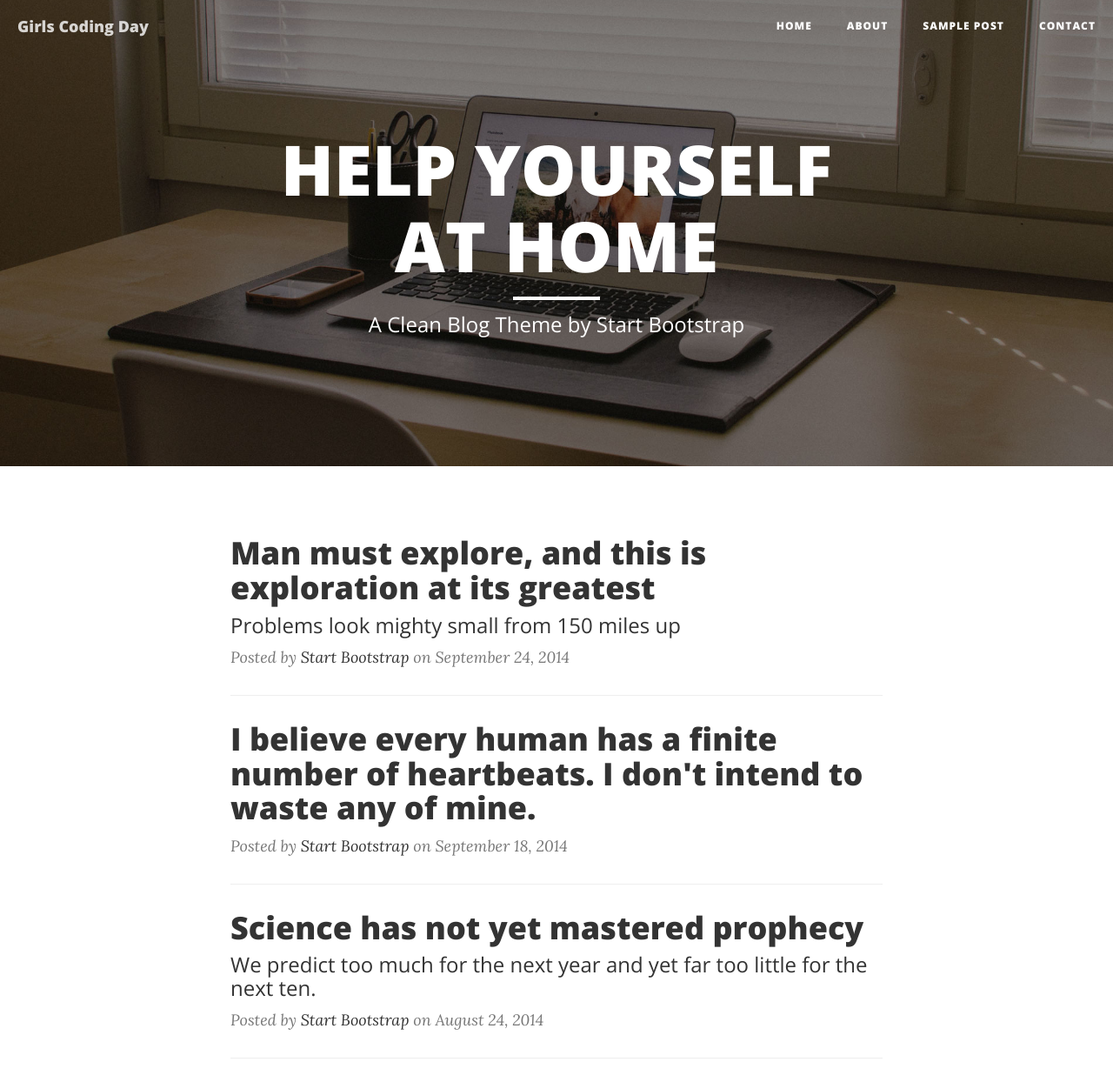
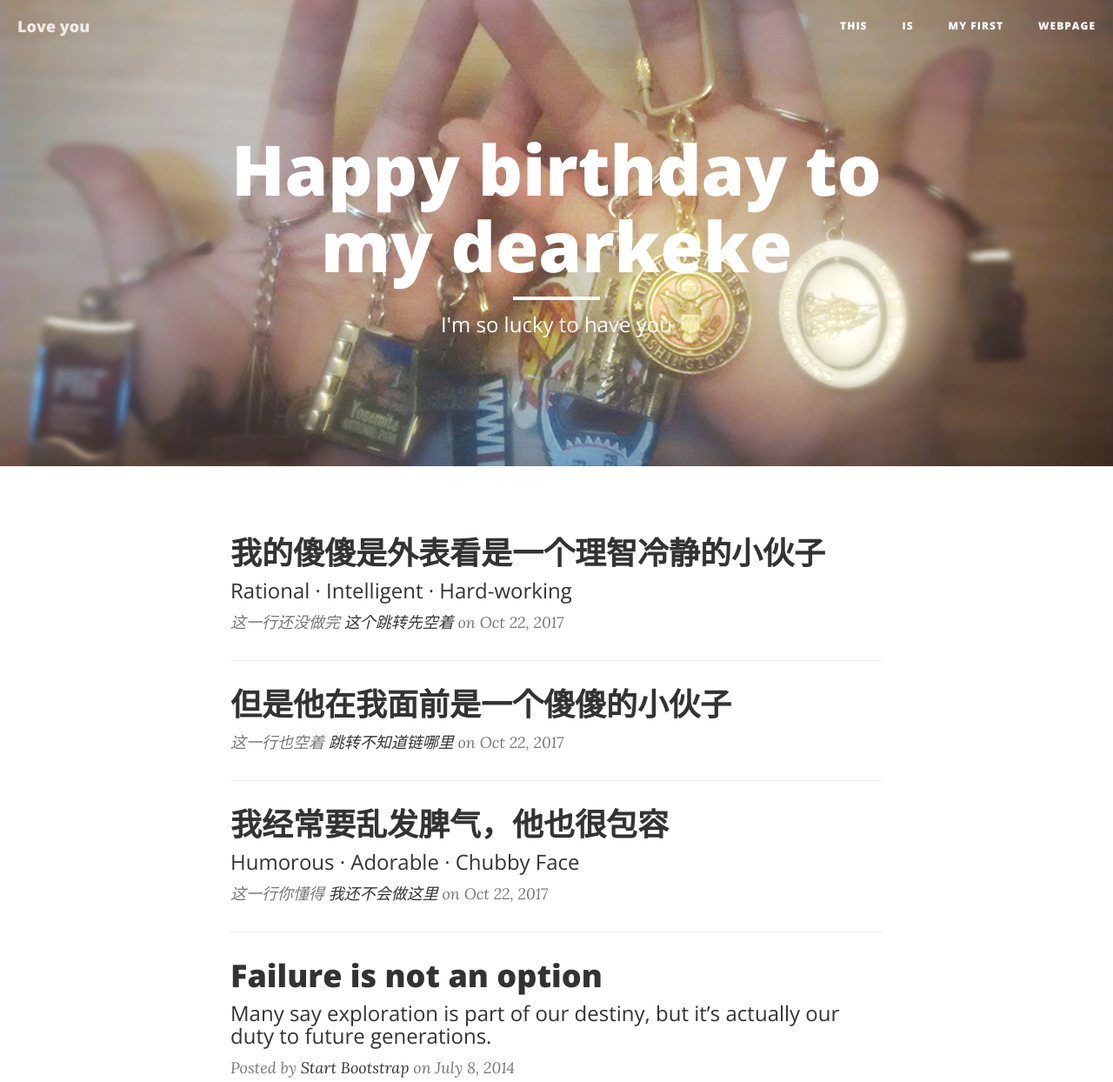
Before and after one commit to Kama-kenning/Tomykeke, a website: page index.html in a window 1280 px wide. Shown: the top 1244 px of the page at 87% size. Drawn offline with nearby package versions, Linux system fonts and the light colour scheme.

Commit message:
change the background pic

```diff
--- a/index.html
+++ b/index.html
@@ -9,7 +9,7 @@
     <meta name="description" content="">
     <meta name="author" content="">
 
-    <title>Girls Coding Day</title>
+    <title>Love you</title>
 
     <!-- Bootstrap Core CSS -->
     <link href="vendor/bootstrap/css/bootstrap.min.css" rel="stylesheet">
@@ -42,23 +42,23 @@
                     <span class="sr-only">Toggle navigation</span>
                     Menu <i class="fa fa-bars"></i>
                 </button>
-                <a class="navbar-brand" href="index.html">Girls Coding Day</a>
+                <a class="navbar-brand" href="index.html">Love you</a>
             </div>
 
             <!-- Collect the nav links, forms, and other content for toggling -->
             <div class="collapse navbar-collapse" id="bs-example-navbar-collapse-1">
                 <ul class="nav navbar-nav navbar-right">
                     <li>
-                        <a href="index.html">Home</a>
+                        <a href="index.html">THIS</a>
                     </li>
                     <li>
-                        <a href="about.html">About</a>
+                        <a href="about.html">IS</a>
                     </li>
                     <li>
-                        <a href="post.html">Sample Post</a>
+                        <a href="post.html">MY FIRST</a>
                     </li>
                     <li>
-                        <a href="contact.html">Contact</a>
+                        <a href="contact.html">WEBPAGE</a>
                     </li>
                 </ul>
             </div>
@@ -69,14 +69,14 @@
 
     <!-- Page Header -->
     <!-- Set your background image for this header on the line below. -->
-    <header class="intro-header" style="background-image: url('img/home-bg.jpg')">
+    <header class="intro-header" style="background-image: url('img/IMG_1205.jpg')">
         <div class="container">
             <div class="row">
                 <div class="col-lg-8 col-lg-offset-2 col-md-10 col-md-offset-1">
                     <div class="site-heading">
-                        <h1>HELP YOURSELF AT HOME</h1>
+                        <h1>Happy birthday to my dearkeke</h1>
                         <hr class="small">
-                        <span class="subheading">A Clean Blog Theme by Start Bootstrap</span>
+                        <span class="subheading">I'm so lucky to have you</span>
                     </div>
                 </div>
             </div>
@@ -90,34 +90,34 @@
                 <div class="post-preview">
                     <a href="post.html">
                         <h2 class="post-title">
-                            Man must explore, and this is exploration at its greatest
+                        我的傻傻是外表看是一个理智冷静的小伙子
                         </h2>
                         <h3 class="post-subtitle">
-                            Problems look mighty small from 150 miles up
+                            Rational · Intelligent · Hard-working
                         </h3>
                     </a>
-                    <p class="post-meta">Posted by <a href="#">Start Bootstrap</a> on September 24, 2014</p>
+                    <p class="post-meta">这一行还没做完 <a href="#">这个跳转先空着</a> on Oct 22, 2017</p>
                 </div>
                 <hr>
                 <div class="post-preview">
                     <a href="post.html">
                         <h2 class="post-title">
-                            I believe every human has a finite number of heartbeats. I don't intend to waste any of mine.
+                            但是他在我面前是一个傻傻的小伙子
                         </h2>
                     </a>
-                    <p class="post-meta">Posted by <a href="#">Start Bootstrap</a> on September 18, 2014</p>
+                    <p class="post-meta">这一行也空着 <a href="#">跳转不知道链哪里</a> on Oct 22, 2017</p>
                 </div>
                 <hr>
                 <div class="post-preview">
                     <a href="post.html">
                         <h2 class="post-title">
-                            Science has not yet mastered prophecy
+                            我经常要乱发脾气，他也很包容
                         </h2>
                         <h3 class="post-subtitle">
-                            We predict too much for the next year and yet far too little for the next ten.
+                            Humorous · Adorable · Chubby Face
                         </h3>
                     </a>
-                    <p class="post-meta">Posted by <a href="#">Start Bootstrap</a> on August 24, 2014</p>
+                    <p class="post-meta">这一行你懂得 <a href="#">我还不会做这里</a> on Oct 22, 2017</p>
                 </div>
                 <hr>
                 <div class="post-preview">
```
Also changed, not shown: img/IMG_1205.jpg (added), img/IMG_1258.JPG (deleted).
